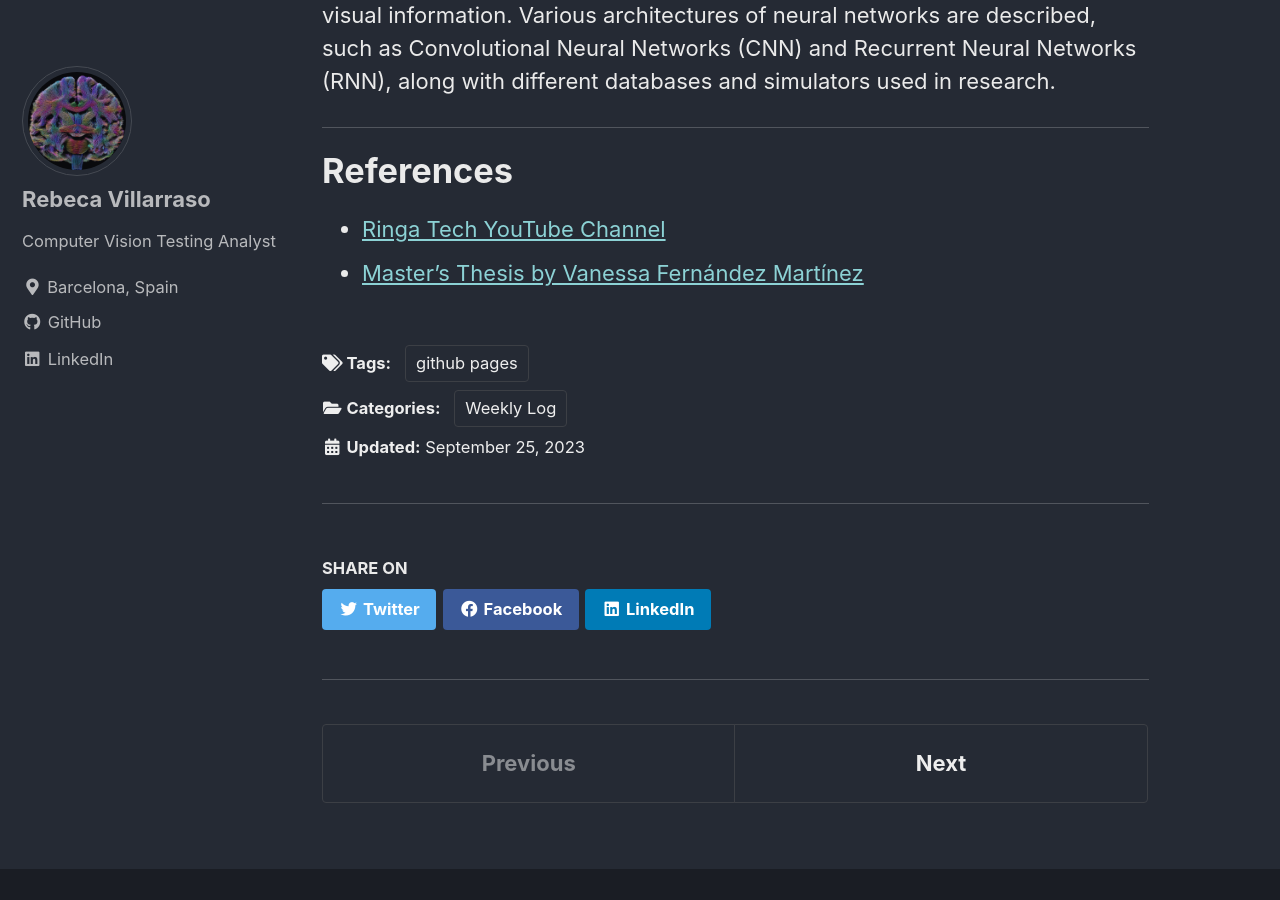
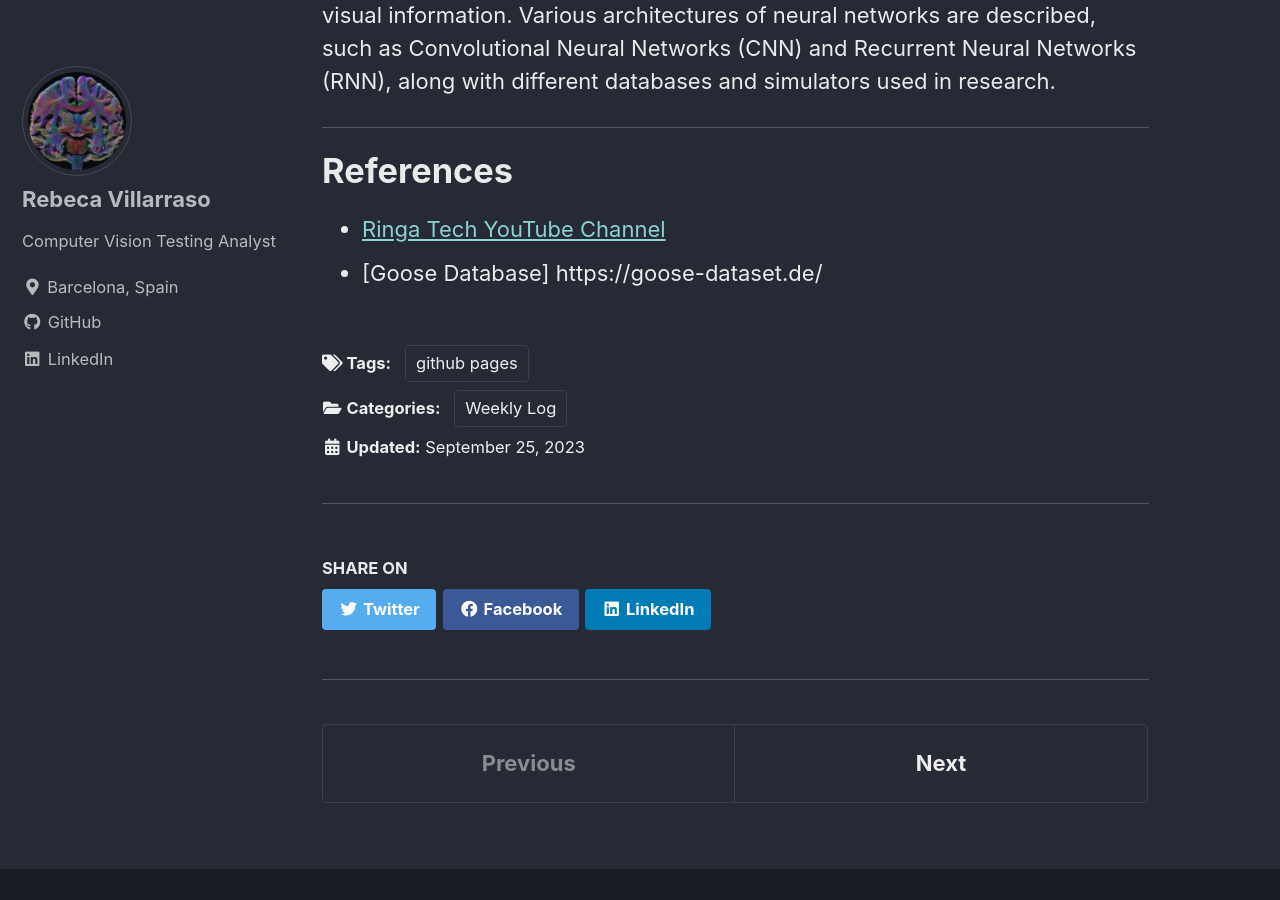
Before and after one commit to RoboticsLabURJC/2024-tfm-rebeca-villaraso, a Jekyll site: the page built from docs/_posts/2023-09-25-Week-0.md, in a window 1280 px wide and 900 px high, scrolled down 1564 px. Built offline with Jekyll 4.4.1, drawn with Linux system fonts in a browser that asks for light colours; cached includes are drawn as plain includes.

Commit message:
Update 2023-09-25-Week-0.md

```diff
--- a/docs/_posts/2023-09-25-Week-0.md
+++ b/docs/_posts/2023-09-25-Week-0.md
@@ -44,4 +44,4 @@ Neural Networks are a mathematical model inspired by the biological behavior of
 # References
 
 * [Ringa Tech YouTube Channel](https://www.youtube.com/@RingaTech)
-* [Master's Thesis by Vanessa Fernández Martínez](https://gsyc.urjc.es/jmplaza/students/tfm-deeplearning_autonomous_navigation-vanessa-2019.pdf)
+* [Goose Database] https://goose-dataset.de/
```
